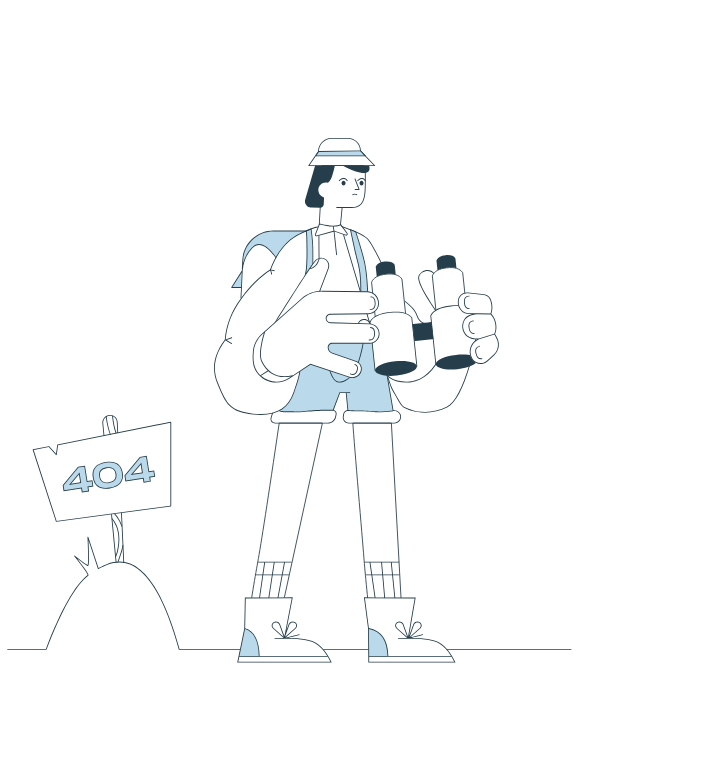
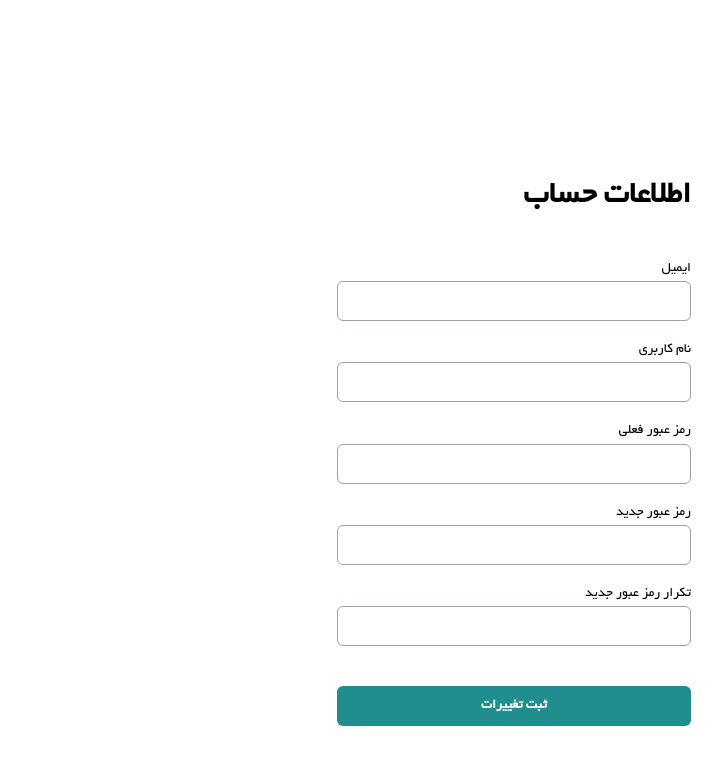
Before and after one commit to Summer-Frontend-Quera-Bootcamp/Quera-TaskManager, a React (Create React App) app: page /AccountInformation in a window 1280 px wide. Before the commit this address led to /404. Shown: the top 764 px of the page, without its empty margins (351-1073 px from the left). Built offline with nearby package versions, Linux system fonts and the light colour scheme.

Commit message:
add accountInformation

```diff
--- a/src/App.tsx
+++ b/src/App.tsx
@@ -8,6 +8,7 @@ import Linksend from './Pages/Linksend'
 import Forgotnewpass from './Pages/Forgotnewpass'
 import './App.css';
 import { BrowserRouter, Route, Routes, Navigate } from 'react-router-dom';
+import AccountInformation  from './components/AccountInformation/index'
 
 
 function App() {
@@ -23,6 +24,7 @@ function App() {
         <Route path="/Forgotnewpass" element={<Forgotnewpass/>} />
         <Route path="*" element={<Navigate to="404"/>} />
         <Route path="/Profile1" element={<Profile1/>} />
+        <Route path="/AccountInformation" element={<AccountInformation/>} />
       </Routes>
     </BrowserRouter>
   );
--- /dev/null
+++ b/src/components/AccountInformation/index.tsx
@@ -0,0 +1,40 @@
+import { Link } from 'react-router-dom';
+const Index: React.FC = () => {
+  return (
+    <div  className=" mt-[170px] ml-[688px] mr-[58px] h-[590px] w-[354px] text-right "  dir="rtl" >
+    <form>
+      <h1 className='w-[200px] h-[54px] font-bold text-HL'>اطلاعات حساب</h1>
+      <div className='mt-[32px] '>
+        <label className='text-TS font-normal' htmlFor="email">ایمیل</label>
+        <input type='email'  className="border border-gray-400 rounded-md w-full h-[40px] focus:outline-none" />
+      </div>
+
+      <div className='mt-[16px]'>
+        <label htmlFor="name" className='text-TS font-normal'>نام کاربری</label>
+        <input type='text' className="border border-gray-400 rounded-md w-full h-[40px] focus:outline-none"/>
+      </div>
+
+      <div className='mt-[16px]'>
+        <label htmlFor="password" className='text-TS font-normal'> رمز عبور فعلی</label>
+        <input type='password' className="border border-gray-400 rounded-md w-full h-[40px] focus:outline-none"/>
+      </div>
+
+      <div className='mt-[16px]'>
+        <label htmlFor="password" className='text-TS font-normal'> رمز عبور جدید</label>
+        <input type='password' className="border border-gray-400 rounded-md w-full h-[40px] focus:outline-none"/>
+      </div>
+
+      <div className='mt-[16px]'>
+        <label htmlFor="password" className='text-TS font-normal'> تکرار رمز عبور جدید</label>
+        <br/>
+        <input type='password' className="border border-gray-400 rounded-md w-full h-[40px] focus:outline-none"/>
+      </div>
+
+      <button className="w-full h-[40px] bg-[#208D8E] rounded-md mt-[40px] text-white text-TS font-extra-bold hover:bg-teal-700">ثبت تغییرات</button>
+
+    </form>
+    </div>
+  );
+};
+
+export default Index;
```
Also changed, not shown: 1 other file (tests, documents, lock files or other folders).
